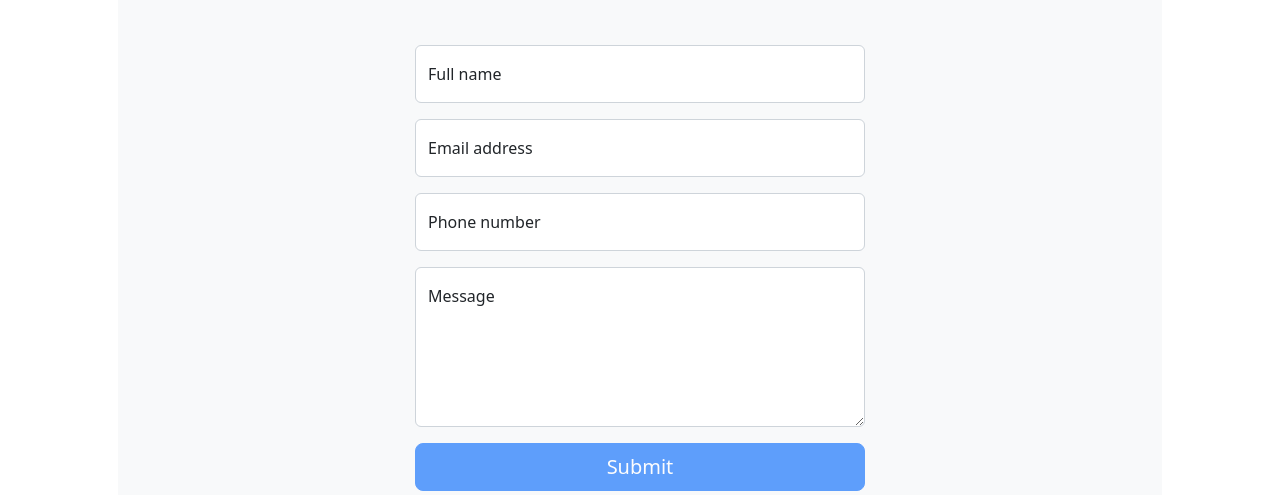
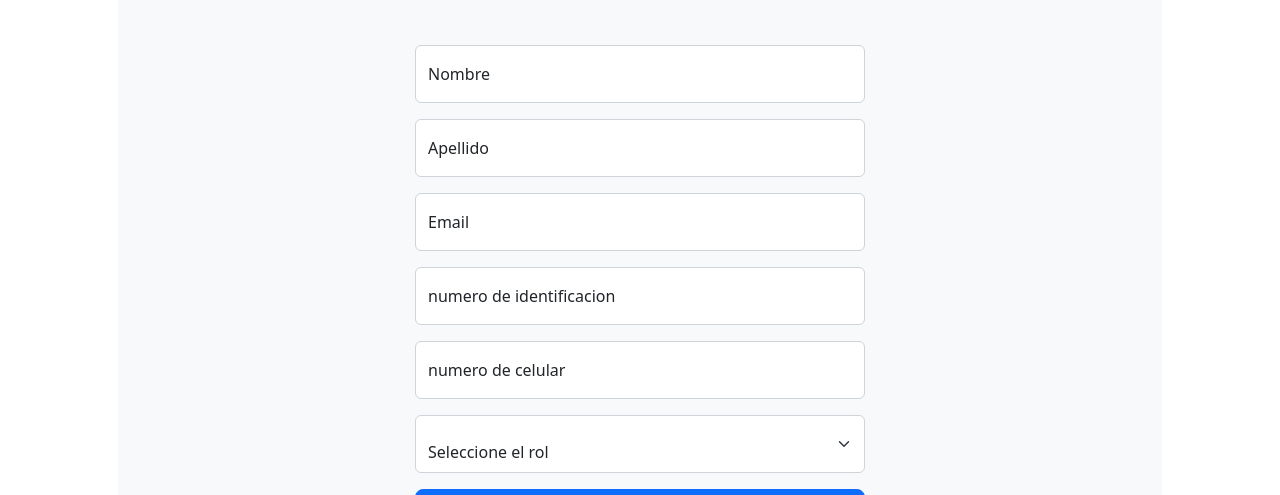
Before and after one commit to YuuAtukal/proyecto, a plain HTML site: page proyecto/coworking/startbootstrap-modern-business-gh-pages/contact.html in a window 1280 px wide. Shown: the part 305-800 px from the top of the page. Drawn offline with nearby package versions, Linux system fonts and the light colour scheme.

Commit message:
formulario registro usuario

```diff
--- a/proyecto/coworking/startbootstrap-modern-business-gh-pages/contact.html
+++ b/proyecto/coworking/startbootstrap-modern-business-gh-pages/contact.html
@@ -67,28 +67,46 @@
                                 <form id="contactForm" data-sb-form-api-token="API_TOKEN">
                                     <!-- Name input-->
                                     <div class="form-floating mb-3">
-                                        <input class="form-control" id="name" type="text" placeholder="Enter your name..." data-sb-validations="required" />
-                                        <label for="name">Full name</label>
-                                        <div class="invalid-feedback" data-sb-feedback="name:required">A name is required.</div>
+                                        <input class="form-control" id="name" type="text" placeholder="Ingrese su nombre" data-sb-validations="required" name="nombre" />
+                                        <label for="name">Nombre</label>
+                                        <div class="invalid-feedback" data-sb-feedback="name:required">Nombre es requerido</div>
+
                                     </div>
+                                    <!-- apellido imput -->
+                                    <div class="form-floating mb-3">
+                                        <input class="form-control" id="apellido" type="text" placeholder="Ingrese su apellido..." data-sb-validations="required" name="apellido" />
+                                        <label for="name">Apellido</label>
+                                        <div class="invalid-feedback" data-sb-feedback="name:required">apellido es rerido</div>
+                                    </div>
+
+
                                     <!-- Email address input-->
                                     <div class="form-floating mb-3">
-                                        <input class="form-control" id="email" type="email" placeholder="name@example.com" data-sb-validations="required,email" />
-                                        <label for="email">Email address</label>
-                                        <div class="invalid-feedback" data-sb-feedback="email:required">An email is required.</div>
-                                        <div class="invalid-feedback" data-sb-feedback="email:email">Email is not valid.</div>
+                                        <input class="form-control" id="email" type="email" placeholder="name@example.com" data-sb-validations="required,email" name="email"/>
+                                        <label for="email">Email</label>
+                                        <div class="invalid-feedback" data-sb-feedback="email:required">El email es requerido</div>
+                                        <div class="invalid-feedback" data-sb-feedback="email:email">Email no valido</div>
+                                    </div>
+                                     <!-- cedula input-->
+                                     <div class="form-floating mb-3">
+                                        <input class="form-control" id="cedula" type="number" placeholder="1205484250" data-sb-validations="required" name="cedula" />
+                                        <label for="number">numero de identificacion</label>
+                                        <div class="invalid-feedback" data-sb-feedback="number:required">Identificacion requedida.</div>
                                     </div>
                                     <!-- Phone number input-->
                                     <div class="form-floating mb-3">
-                                        <input class="form-control" id="phone" type="tel" placeholder="(123) 456-7890" data-sb-validations="required" />
-                                        <label for="phone">Phone number</label>
-                                        <div class="invalid-feedback" data-sb-feedback="phone:required">A phone number is required.</div>
+                                        <input class="form-control" id="phone" type="number" placeholder="(123) 456-7890" data-sb-validations="required" name="telefono"/>
+                                        <label for="phone">numero de celular</label>
+                                        <div class="invalid-feedback" data-sb-feedback="phone:required">contacto requerido</div>
                                     </div>
                                     <!-- Message input-->
                                     <div class="form-floating mb-3">
-                                        <textarea class="form-control" id="message" type="text" placeholder="Enter your message here..." style="height: 10rem" data-sb-validations="required"></textarea>
-                                        <label for="message">Message</label>
-                                        <div class="invalid-feedback" data-sb-feedback="message:required">A message is required.</div>
+                                        <select class="form-select" aria-label="Default select example" name="rol">
+                                            <option selected>Seleccione el rol</option>
+                                            <option value="Dueño">Dueño</option>
+                                            <option value="Usuario">Usuario</option>
+
+                                          </select>
                                     </div>
                                     <!-- Submit success message-->
                                     <!---->
@@ -108,7 +126,7 @@
                                     <!-- an error submitting the form-->
                                     <div class="d-none" id="submitErrorMessage"><div class="text-center text-danger mb-3">Error sending message!</div></div>
                                     <!-- Submit Button-->
-                                    <div class="d-grid"><button class="btn btn-primary btn-lg disabled" id="submitButton" type="submit">Submit</button></div>
+                                    <div class="d-grid"><button class="btn btn-primary btn-lg " id="submitButton" type="submit">Submit</button></div>
                                 </form>
                             </div>
                         </div>
```
